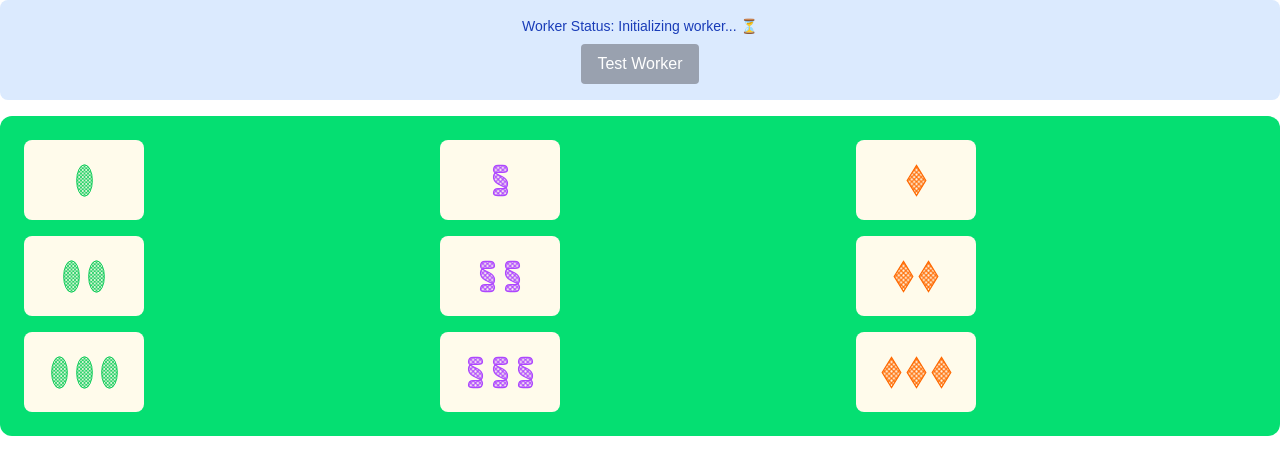
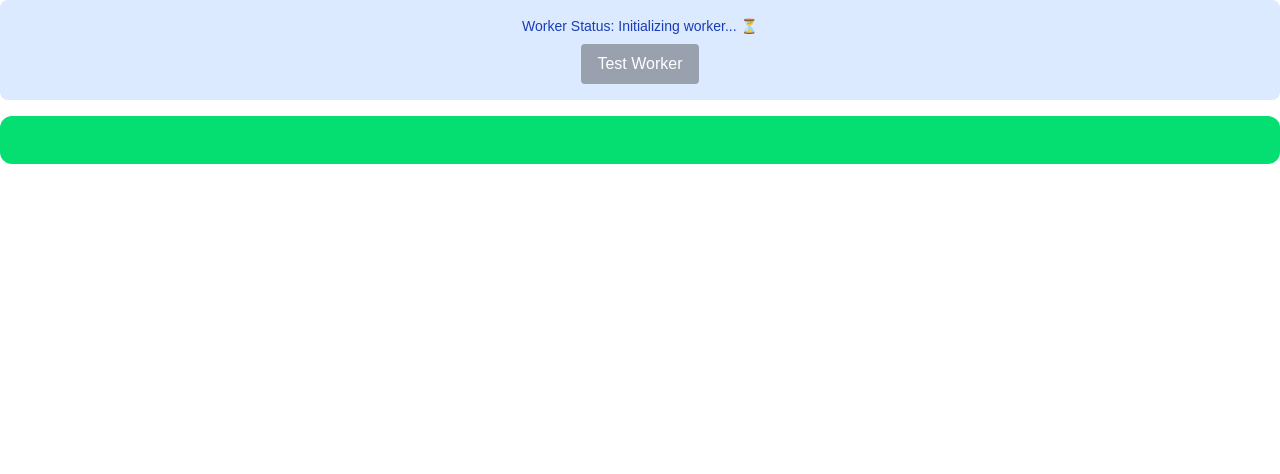
Before and after one commit to cayala5/settapp, a Next.js app: page / in a window 1280 px wide. Shown: the top 474 px of the page. Built offline with nearby package versions, Linux system fonts and the light colour scheme.

Commit message:
Render board from game state

```diff
--- a/src/app/SettCard.tsx
+++ b/src/app/SettCard.tsx
@@ -8,12 +8,6 @@ import {
   SettCard as SettCardString,
 } from "../settdeck";
 import { useGameWorker } from "../hooks/useGameWorker";
-
-const CardColorToRealColor: Record<CardColor, string> = {
-  g: "green-500",
-  p: "purple-500",
-  o: "orange-500",
-};
 
 interface CardInfo {
   color: CardColor;
@@ -160,7 +154,15 @@ function SettCard({
 
 export function SettBoard() {
   const [selectedCards, setSelectedCards] = useState<SettCardString[]>([]);
-  const { workerMessage, sendMessage, isWorkerReady } = useGameWorker();
+  const [board, setBoard] = useState<SettCardString[]>([]);
+  const { workerMessage, sendMessage, isWorkerReady } = useGameWorker({
+    onMessage: (event) => {
+      console.log('SettBoard received worker message:', event.data);
+      if (event.data.type === "BOARD_STATE") {
+        setBoard(event.data.board);
+      }
+    }
+  });
 
   const handleCardSelect = (card: SettCardString) => {
     if (selectedCards.includes(card)) {
@@ -173,18 +175,6 @@ export function SettBoard() {
       }
     }
   };
-
-  const sampleCards: SettCardString[] = [
-    "g1ho",
-    "p1hs",
-    "o1hd",
-    "g2ho",
-    "p2hs",
-    "o2hd",
-    "g3ho",
-    "p3hs",
-    "o3hd",
-  ];
 
   return (
     <div className="space-y-4">
@@ -201,7 +191,7 @@ export function SettBoard() {
         </button>
       </div>
       <div className="grid grid-cols-3 gap-4 bg-green-400 p-6 rounded-xl">
-        {sampleCards.map((card) => (
+        {board.map((card) => (
           <SettCard
             key={card}
             card={card}
--- a/src/gameWorker.ts
+++ b/src/gameWorker.ts
@@ -1,5 +1,10 @@
+import { SettCard } from "./settdeck";
+import { SettGame } from "./settgame";
+
 // Basic web worker for Set game
 console.log("Game worker initialized");
+
+const game = new SettGame();
 
 // Handle messages from the main thread
 self.addEventListener("message", (event) => {
@@ -17,3 +22,12 @@ self.postMessage({
   type: "WORKER_INITIALIZED",
   message: "Worker has been initialized",
 });
+self.postMessage({
+    type: "BOARD_STATE",
+    board: game.board
+} satisfies BoardStateMsg)
+
+interface BoardStateMsg {
+    type: "BOARD_STATE",
+    board: SettCard[]
+}
--- a/src/hooks/useGameWorker.ts
+++ b/src/hooks/useGameWorker.ts
@@ -6,7 +6,12 @@ interface UseGameWorkerReturn {
   isWorkerReady: boolean;
 }
 
-export function useGameWorker(): UseGameWorkerReturn {
+interface UseGameWorkerOptions {
+  onMessage?: (event: MessageEvent) => void;
+}
+
+export function useGameWorker(options: UseGameWorkerOptions = {}): UseGameWorkerReturn {
+  const { onMessage } = options;
   const [workerMessage, setWorkerMessage] = useState<string>('Initializing worker...');
   const [isWorkerReady, setIsWorkerReady] = useState<boolean>(false);
   const workerRef = useRef<Worker | null>(null);
@@ -27,6 +32,11 @@ export function useGameWorker(): UseGameWorkerReturn {
 
         if (event.data.type === 'WORKER_INITIALIZED') {
           setIsWorkerReady(true);
+        }
+
+        // Call the custom onMessage handler if provided
+        if (onMessage) {
+          onMessage(event);
         }
       };
 
@@ -57,7 +67,7 @@ export function useGameWorker(): UseGameWorkerReturn {
         workerRef.current = null;
       }
     };
-  }, []);
+  }, [onMessage]);
 
   const sendMessage = useCallback((message: unknown) => {
     if (workerRef.current && isWorkerReady) {
--- a/src/index.ts
+++ /dev/null
@@ -1,36 +0,0 @@
-#!/usr/bin/env node
-
-import { SettGame } from "./settgame";
-
-interface GreetingOptions {
-  name?: string;
-  emoji?: boolean;
-}
-
-function greet(options: GreetingOptions = {}): string {
-  const { name = "World", emoji = false } = options;
-  const greeting = `Hello, ${name}!`;
-  return emoji ? `👋 ${greeting}` : greeting;
-}
-
-
-
-async function main(): Promise<void> {
-  // Parse command line arguments
-  const args = process.argv.slice(2);
-  const name = args[0];
-  const useEmoji = args.includes("--emoji");
-
-  console.log(greet({ name, emoji: useEmoji }));
-
-  const game = new SettGame();
-  await game.playGame();
-}
-
-// Run the main function if this file is executed directly
-if (require.main === module) {
-  main();
-}
-
-export { greet };
-export type { GreetingOptions };
--- a/src/settgame.ts
+++ b/src/settgame.ts
@@ -1,44 +1,47 @@
 import { isSettCard, SettCard, SettDeck } from "./settdeck";
-import { createInterface } from 'readline/promises';
-import { stdin, stdout } from 'process';
 
 const STARTING_BOARD_SIZE = 12;
 
 export class SettGame {
   private deck: SettDeck;
-  private board: SettCard[];
-  private rl = createInterface({ input: stdin, output: stdout });
+  private board_cards: SettCard[];
 
   constructor() {
     this.deck = new SettDeck();
-    this.board = this.deck.deal(STARTING_BOARD_SIZE);
+    this.board_cards = this.deck.deal(STARTING_BOARD_SIZE);
+  }
+
+  get board(): SettCard[] {
+    return this.board_cards;
   }
 
   private printBoard() {
-    const numRows = Math.ceil(this.board.length / 3);
+    const numRows = Math.ceil(this.board_cards.length / 3);
     const rows = [];
     for (let i = 0; i < numRows; i++) {
-      const row = this.board.slice(i * 3, (i + 1) * 3);
+      const row = this.board_cards.slice(i * 3, (i + 1) * 3);
       rows.push(row.join(" "));
     }
     console.log(rows.join("\n"));
   }
 
-  async playGame() {
+  /*
+  async playGameCommandLine() {
     console.log("Welcome to Set!");
     console.log("The board is:");
     this.printBoard();
     while (!this.setExists()) {
       console.log("No set found. Dealing 3 more cards.");
-      this.board = this.board.concat(this.deck.deal(3));
+      this.board_cards = this.board_cards.concat(this.deck.deal(3));
       console.log("The board is:");
       this.printBoard();
     }
-    const userInput = await this.rl.question('Propose a set (e.g., "p1sd,g2eo,o3hd"): ');
-    console.log(`You proposed a set: ${userInput}`);
-    this.rl.close();
+    //const userInput = await this.rl.question('Propose a set (e.g., "p1sd,g2eo,o3hd"): ');
+    //console.log(`You proposed a set: ${userInput}`);
+    //this.rl.close();
     return;
   }
+  */
 
   // TODO: Return somehow why the move is invalid
   private validateMove(move: string): SettCard[] | null {
@@ -60,7 +63,7 @@ export class SettGame {
   }
 
   private boardContains(card: SettCard): boolean {
-    return this.board.includes(card);
+    return this.board_cards.includes(card);
   }
 
   private propertyIsSet(
@@ -86,11 +89,11 @@ export class SettGame {
   }
 
   private setExists(): [SettCard, SettCard, SettCard] | null {
-    for (let i = 0; i < this.board.length; i++) {
-      for (let j = i + 1; j < this.board.length; j++) {
-        for (let k = j + 1; k < this.board.length; k++) {
-          if (this.isSet([this.board[i], this.board[j], this.board[k]])) {
-            return [this.board[i], this.board[j], this.board[k]];
+    for (let i = 0; i < this.board_cards.length; i++) {
+      for (let j = i + 1; j < this.board_cards.length; j++) {
+        for (let k = j + 1; k < this.board_cards.length; k++) {
+          if (this.isSet([this.board_cards[i], this.board_cards[j], this.board_cards[k]])) {
+            return [this.board_cards[i], this.board_cards[j], this.board_cards[k]];
           }
         }
       }
```
